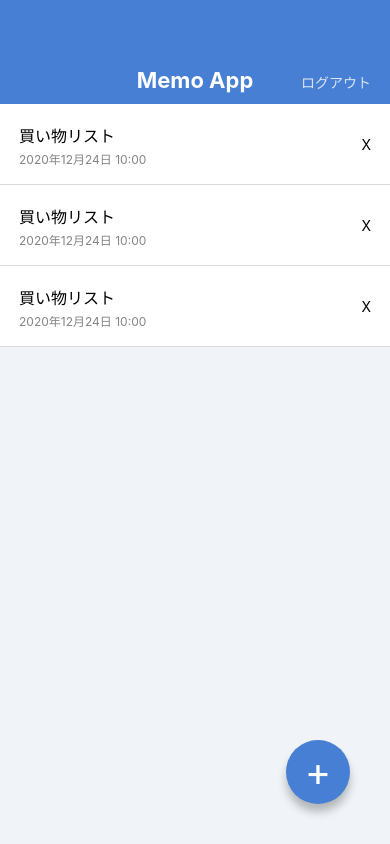
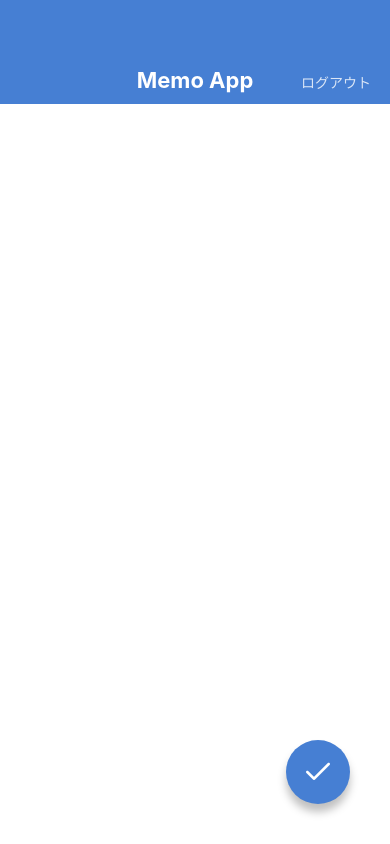
Before and after one commit to KurodaTakumi0812/MemoApp, a React Native app: screen / in a window 390 px wide. Built offline with nearby package versions, Linux system fonts and the light colour scheme.

Commit message:
Create MemoEditScreen and MemoCreateScreen

```diff
--- a/App.jsx
+++ b/App.jsx
@@ -1,25 +1,12 @@
 import React from 'react';
-import { StyleSheet, View } from 'react-native';
 
-import AppBar from './src/components/AppBar';
-import MemoList from './src/components/MemoList'
-import CircleButton from './src/components/CircleButton'
+import MemoListScreen from './src/screens/MemoListScreen';
+import MemoDetailScreen from './src/screens/MemoDetailScreen';
+import MemoEditScreen from './src/screens/MemoEditScreen';
+import MemoCreateScreen from './src/screens/MemoCreateScreen';
 
 export default function App() {
   return (
-    <View style={styles.container}>
-
-      <AppBar />
-      <MemoList />
-      <CircleButton>+</CircleButton>
-
-    </View>
+    <MemoCreateScreen />
   );
 }
-
-const styles = StyleSheet.create({
-  container: {
-    flex: 1,
-    backgroundColor: '#F0F4F8',
-  },
-});
--- a/package.json
+++ b/package.json
@@ -8,6 +8,7 @@
     "eject": "expo eject"
   },
   "dependencies": {
+    "@expo/vector-icons": "^12.0.3",
     "expo": "~40.0.0",
     "expo-status-bar": "~1.0.3",
     "prop-types": "^15.7.2",
--- a/src/components/CircleButton.jsx
+++ b/src/components/CircleButton.jsx
@@ -1,18 +1,24 @@
 import React from 'react';
-import { View, Text, StyleSheet } from 'react-native';
-import { string } from 'prop-types';
+import { View, StyleSheet } from 'react-native';
+import { string, shape } from 'prop-types';
+import { Feather } from '@expo/vector-icons';
 
 export default function CircleButton(props) {
-    const { children } = props;
+    const { style, name } = props;
     return (
-        <View style={styles.circleButton}>
-            <Text style={styles.circleButtonLabel}>{children}</Text>
+        <View style={[styles.circleButton, style]}>
+            <Feather name={name} size={32} color="white" />
         </View>
     );
 }
 
 CircleButton.propTypes = {
-    children: string.isRequired,
+    style: shape(),
+    name: string.isRequired,
+};
+
+CircleButton.defaultprops = {
+    style: null,
 };
 
 const styles = StyleSheet.create({
--- a/src/components/MemoList.jsx
+++ b/src/components/MemoList.jsx
@@ -1,5 +1,6 @@
 import React from 'react';
 import { View, Text, StyleSheet } from 'react-native';
+import { Feather } from '@expo/vector-icons';
 
 export default function MemoList() {
     return (
@@ -10,7 +11,7 @@ export default function MemoList() {
                     <Text style={styles.memoListItemDate}>2020年12月24日 10:00</Text>
                 </View>
                 <View>
-                    <Text>X</Text>
+                    <Feather name="x" size={16} color='#B0B0B0' />
                 </View>
             </View>
 
@@ -20,7 +21,7 @@ export default function MemoList() {
                     <Text style={styles.memoListItemDate}>2020年12月24日 10:00</Text>
                 </View>
                 <View>
-                    <Text>X</Text>
+                    <Feather name="x" size={16} color='#B0B0B0' />
                 </View>
             </View>
 
@@ -30,7 +31,7 @@ export default function MemoList() {
                     <Text style={styles.memoListItemDate}>2020年12月24日 10:00</Text>
                 </View>
                 <View>
-                    <Text>X</Text>
+                    <Feather name="x" size={16} color='#B0B0B0' />
                 </View>
             </View>
         </View>
--- /dev/null
+++ b/src/screens/MemoCreateScreen.jsx
@@ -0,0 +1,36 @@
+import React from 'react';
+import { View, StyleSheet, TextInput, KeyboardAvoidingView } from 'react-native';
+
+import AppBar from '../components/AppBar';
+import CircleButton from '../components/CircleButton'
+
+export default function MemoCreateScreen() {
+    return (
+        <KeyboardAvoidingView style={styles.container} behavior='height'>
+
+            <AppBar />
+
+            <View style={styles.inputContainer}>
+                <TextInput value='' multiline style={styles.input} />
+            </View>
+            <CircleButton name='check' />
+        </KeyboardAvoidingView>
+    );
+}
+
+const styles = StyleSheet.create({
+    container: {
+        flex: 1,
+    },
+    inputContainer: {
+        paddingHorizontal: 27,
+        paddingVertical: 32,
+        flex: 1,
+    },
+    input: {
+        flex: 1,
+        textAlignVertical: 'top',
+        fontSize: 16,
+        lineHeight: 24,
+    },
+})
--- /dev/null
+++ b/src/screens/MemoDetailScreen.jsx
@@ -0,0 +1,60 @@
+import React from 'react';
+import { View, Text, StyleSheet, ScrollView } from 'react-native';
+
+import AppBar from '../components/AppBar';
+import CircleButton from '../components/CircleButton';
+
+export default function MemoDetailScreen() {
+    return (
+        <View style={styles.container}>
+            <AppBar />
+            <View style={styles.memoHeader}>
+                <Text style={styles.memoTitle}>買い物リスト</Text>
+                <Text style={styles.memoDate}>2020年12月14日 10:00</Text>
+            </View>
+
+            <ScrollView style={styles.memoBody}>
+                <Text style={styles.memoText}>
+                    ああああああああああああ
+                    いいいいいいいいいいいいいいいいいいいいいいいいいいいいいいいいいい。
+                    ううううううううううううううううううううううううううううううう。
+                </Text>
+            </ScrollView>
+
+            <CircleButton style={{ top: 160, buttom: 'auto' }} name='edit-2' />
+        </View >
+    );
+}
+
+const styles = StyleSheet.create({
+    container: {
+        flex: 1,
+        backgroundColor: '#FFFFFF',
+    },
+    memoHeader: {
+        backgroundColor: '#467FD3',
+        height: 96,
+        justifyContent: 'center',
+        paddingVertical: 24,
+        paddingHorizontal: 19,
+    },
+    memoTitle: {
+        color: '#FFFFFF',
+        fontSize: 20,
+        lineHeight: 32,
+        fontWeight: 'bold',
+    },
+    memoDate: {
+        color: '#FFFFFF',
+        fontSize: 12,
+        lineHeight: 16,
+    },
+    memoBody: {
+        paddingVertical: 32,
+        paddingHorizontal: 27,
+    },
+    memoText: {
+        fontSize: 16,
+        lineHeight: 24,
+    }
+});
--- /dev/null
+++ b/src/screens/MemoEditScreen.jsx
@@ -0,0 +1,36 @@
+import React from 'react';
+import { View, StyleSheet, TextInput, KeyboardAvoidingView } from 'react-native';
+
+import AppBar from '../components/AppBar';
+import CircleButton from '../components/CircleButton'
+
+export default function MemoEditScreen() {
+    return (
+        <KeyboardAvoidingView style={styles.container} behavior='height'>
+
+            <AppBar />
+
+            <View style={styles.inputContainer}>
+                <TextInput value='買い物リスト' multiline style={styles.input} />
+            </View>
+            <CircleButton name='check' />
+        </KeyboardAvoidingView>
+    );
+}
+
+const styles = StyleSheet.create({
+    container: {
+        flex: 1,
+    },
+    inputContainer: {
+        paddingHorizontal: 27,
+        paddingVertical: 32,
+        flex: 1,
+    },
+    input: {
+        flex: 1,
+        textAlignVertical: 'top',
+        fontSize: 16,
+        lineHeight: 24,
+    },
+})
--- /dev/null
+++ b/src/screens/MemoListScreen.jsx
@@ -0,0 +1,25 @@
+import React from 'react';
+import { View, StyleSheet } from 'react-native';
+
+import AppBar from '../components/AppBar';
+import MemoList from '../components/MemoList'
+import CircleButton from '../components/CircleButton'
+
+export default function MemoListScreen() {
+    return (
+        <View style={styles.container}>
+
+            <AppBar />
+            <MemoList />
+            <CircleButton name='plus' />
+
+        </View>
+    );
+}
+
+const styles = StyleSheet.create({
+    container: {
+        flex: 1,
+        backgroundColor: '#F0F4F8',
+    },
+});
```
Also changed, not shown: 1 other file (tests, documents, lock files or other folders).
